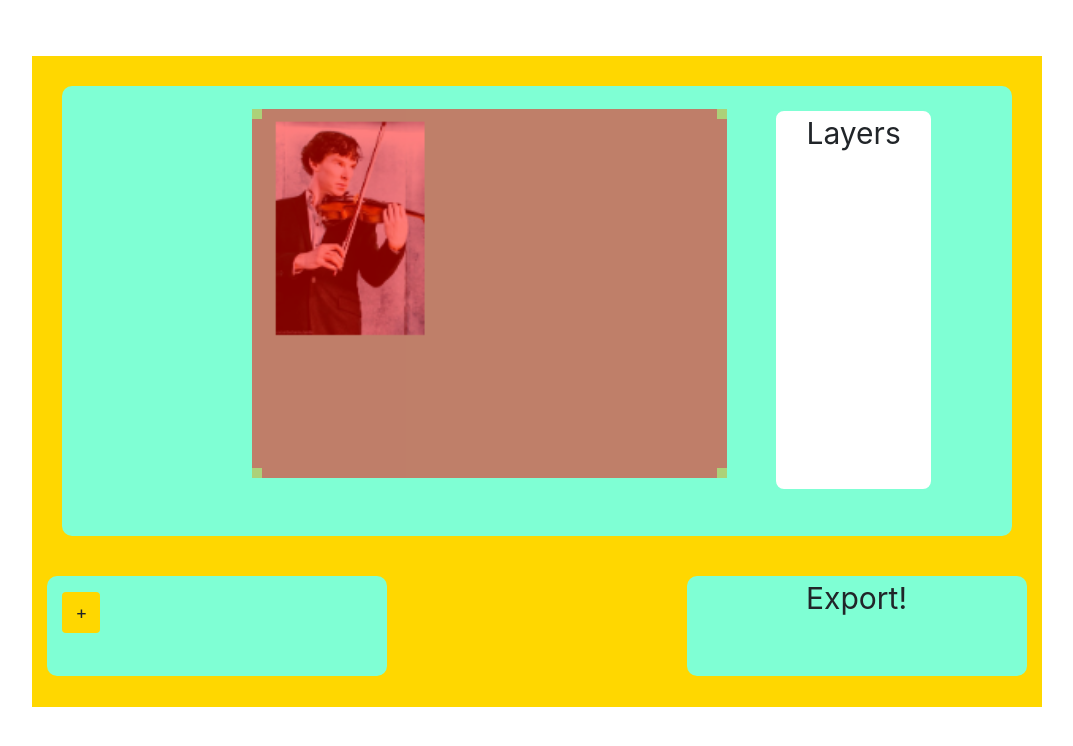
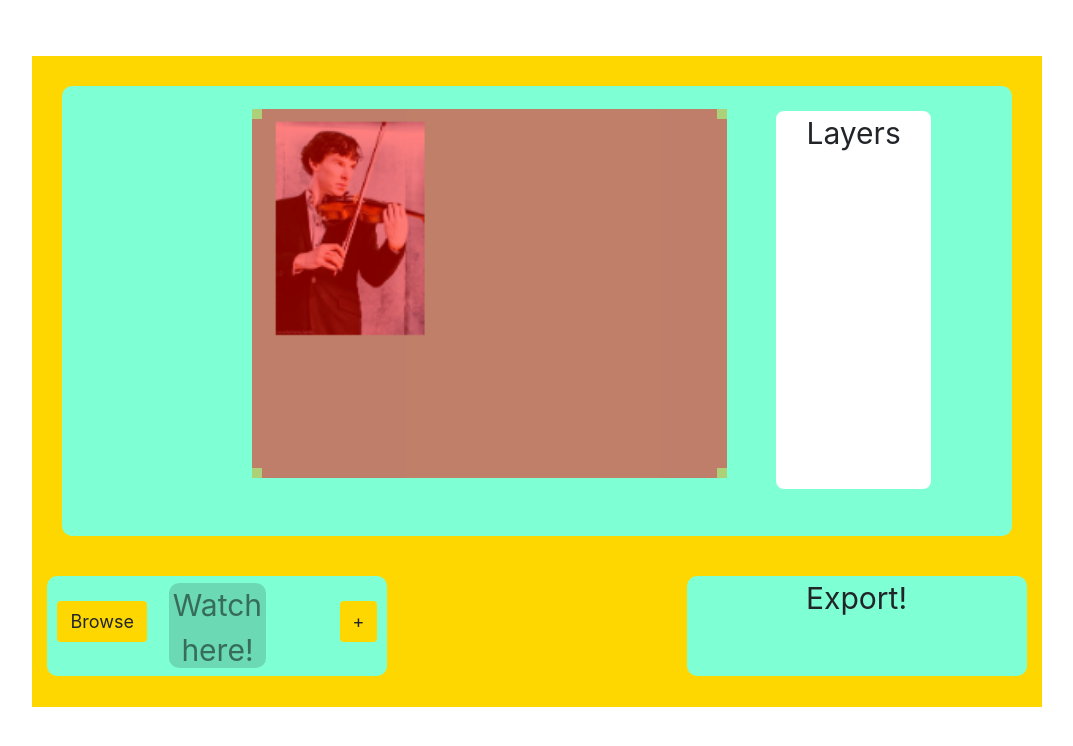
Before and after one commit to BaNazari/photo-wand, a React app in the folder photomerger/: page / in a window 1280 px wide. Shown: the whole page, without its empty margins (103-1176 px from the left). Built offline with nearby package versions, Linux system fonts and the light colour scheme.

Commit message:
modify image show in file-manager

```diff
--- a/photomerger/src/components/file-manager/file-manager.js
+++ b/photomerger/src/components/file-manager/file-manager.js
@@ -28,10 +28,11 @@ class FileManager extends React.Component {
         let i;
         for (i=0; i<this.state.imgs.length; i++) {
             if(this.state.imgs[i].id === imgId) {
-
+                var imgHolder = document.getElementById("img-holder")
+                imgHolder.removeChild(imgHolder.firstChild)
                 var newImage = document.createElement('img')
                 newImage.classList.add('new-selected-img')
-                document.getElementById("file-manager").appendChild(newImage)
+                imgHolder.appendChild(newImage)
                 var x = "photoSample2"
                 const photoCollection = require.context('../../assets/', true)
                 const photo = photoCollection(`./${this.state.imgs[i].src}`)
@@ -51,17 +52,19 @@ class FileManager extends React.Component {
             select={this.selectImg}
             itemId={item.id}
         ></ImageList>)
-
+            //I put a text or an emplt div inside img-holder, otherwise I ll face an error for first execution of imgHolder.removeChild(imgHolder.firstChild).
         return (
             <div className="col-4 file-manager" id="file-manager">
                 <div>
-                    <button onClick={this.imageList} className="btn add-btn">+</button>
+                    <button onClick={this.imageList} className="btn browse-btn">Browse</button>
                     <div>{this.state.showList ?
                         <div id="img-list-popup" className="img-list-popup">
                             {ImageListItems}
                         </div> :
                         <div></div>}
                     </div>
+                    <div id="img-holder" className="img-holder">Watch here!</div>
+                    <button className="btn add-btn">+</button>
                 </div>
             </div>
         )
--- a/photomerger/src/style.css
+++ b/photomerger/src/style.css
@@ -110,6 +110,7 @@
     border-radius: 10px;
     text-align: left;
     font-size: 30px;
+    padding: 7px;
 }
 
 .img-list-popup{
@@ -121,18 +122,40 @@
 }
 
 .new-selected-img {
+    width: auto;
+    height: 95%;
+
+}
+
+.img-holder {
+    width: 30%;
+    height: 85px;
+    margin: auto;
+    text-align: center;
+    background-color: rgba(0, 0, 0, 0.15);
+    border-radius: 10px;
+    font-size: 30px;
+    color: rgba(0, 0, 0, 0.50);
+    text-align: center;
+}
+
+
+.browse-btn{
     position: absolute;
-    top: 5%;
-    left: 70%;
-    width: 10%;
-    height: auto;
+    top: 8%;
+    left: 10px;
+    background-color: gold;
+    font-size: 18px;
+    margin-top: 5%;
 }
 
 .add-btn{
+    position: absolute;
+    top: 8%;
+    right: 10px;
     background-color: gold;
     font-size: 18px;
     margin-top: 5%;
-
 }
 
 .list-item {
```
